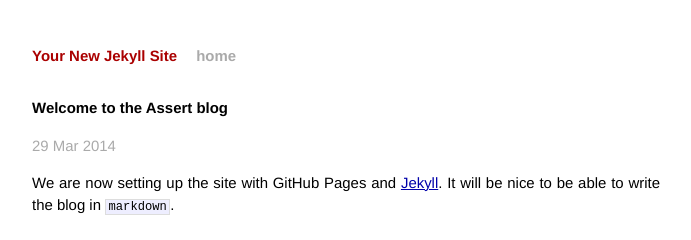
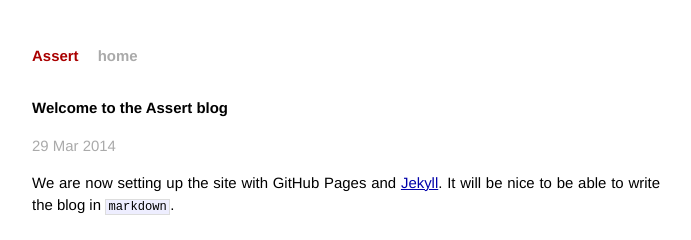
Before and after one commit to Assert/assert.github.io, a Jekyll site: the page built from _posts/2014-03-29-welcome-to-jekyll.markdown, in a window 1280 px wide. Shown: the top 240 px of the page, without its empty margins (294-985 px from the left). Built offline with Jekyll 4.4.1, drawn with Linux system fonts in a browser that asks for light colours; Markdown is read by kramdown in place of the engine named in the settings.

Commit message:
Changing title

```diff
--- a/_config.yml
+++ b/_config.yml
@@ -1,3 +1,3 @@
-name: Your New Jekyll Site
+name: Assert
 markdown: redcarpet
 pygments: true
--- a/index.html
+++ b/index.html
@@ -1,6 +1,6 @@
 ---
 layout: default
-title: Your New Jekyll Site
+title: Assert
 ---
 
 <div id="home">
```
